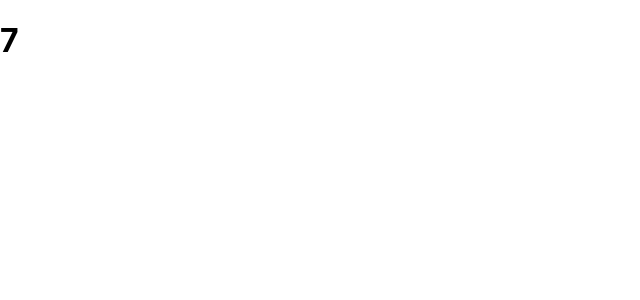
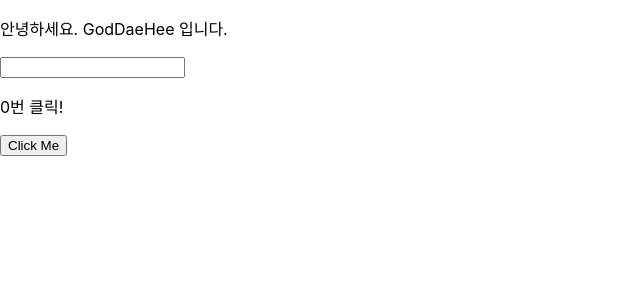
Before and after one commit to KimYounghwan/react-review-01, a React (Create React App) app: page / in a window 1280 px wide. Shown: the top 300 px of the page, without its empty margins (0-640 px from the left). Built offline with nearby package versions, Linux system fonts and the light colour scheme.

Commit message:
UseEffectTest 예제 추가

```diff
--- /dev/null
+++ b/src/comp/UseEffectTest1.js
@@ -0,0 +1,19 @@
+import React, { useState, useEffect } from "react";
+
+const UseEffectTest1 = () => {
+  const [count, setCount] = useState(0);
+  const countUp = () => setCount(count + 1);
+
+  useEffect(() => {
+    console.log("useEffect!!", count);
+  });
+
+  return (
+    <div>
+      <p>{count}번 클릭!</p>
+      <button onClick={countUp}>Click Me</button>
+    </div>
+  );
+};
+
+export default UseEffectTest1;
--- /dev/null
+++ b/src/comp/UseEffectTest2.js
@@ -0,0 +1,18 @@
+import React, { useState, useEffect } from "react";
+
+const UseEffectTest2 = () => {
+  const [count, setCount] = useState(0);
+  const countUp = () => setCount(count + 1);
+
+  useEffect(() => {
+    console.log("useEffect2!!", count);
+  }, []);
+
+  return (
+    <div>
+      <p>UseEffectTest2 {count}번 클릭!</p>
+      <button onClick={countUp}>Click Me</button>
+    </div>
+  );
+};
+export default UseEffectTest2;
--- /dev/null
+++ b/src/comp/UseEffectTest3.js
@@ -0,0 +1,23 @@
+import React, { useState, useEffect } from "react";
+
+const UseEffectTest3 = () => {
+  const [count, setCount] = useState(0);
+  const [name, setName] = useState("GodDaeHee");
+  const countUp = () => setCount(count + 1);
+  const handleChangeName = (e) => setName(e.target.value);
+
+  useEffect(() => {
+    console.log("useEffect!!", count);
+  }, [count]);
+
+  return (
+    <div>
+      <p>안녕하세요. {name} 입니다.</p>
+      <input onChange={handleChangeName} />
+      <p>{count}번 클릭!</p>
+      <button onClick={countUp}>Click Me</button>
+    </div>
+  );
+};
+
+export default UseEffectTest3;
--- a/src/index.js
+++ b/src/index.js
@@ -4,11 +4,14 @@ import './index.css';
 import App from './App';
 import reportWebVitals from './reportWebVitals';
 import MyTimer from './comp/MyTimer';
+import UseEffectTest1 from './comp/UseEffectTest1';
+import UseEffectTest2 from './comp/UseEffectTest2';
+import UseEffectTest3 from './comp/UseEffectTest3';
 
 const root = ReactDOM.createRoot(document.getElementById('root'));
 root.render(
   <React.StrictMode>
-    <MyTimer />
+    <UseEffectTest3 />
   </React.StrictMode>
 );
 
```
